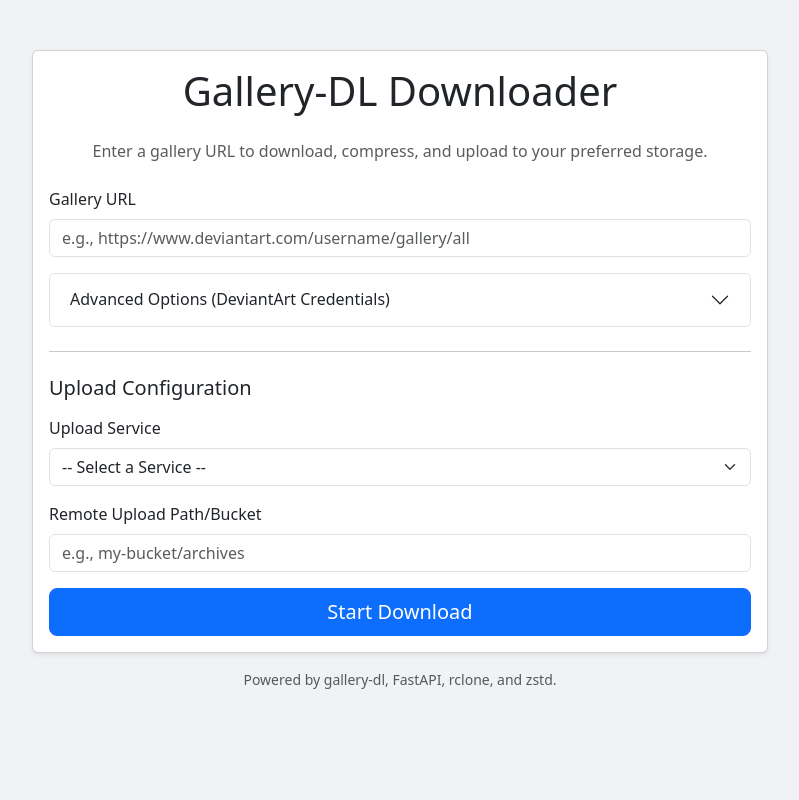
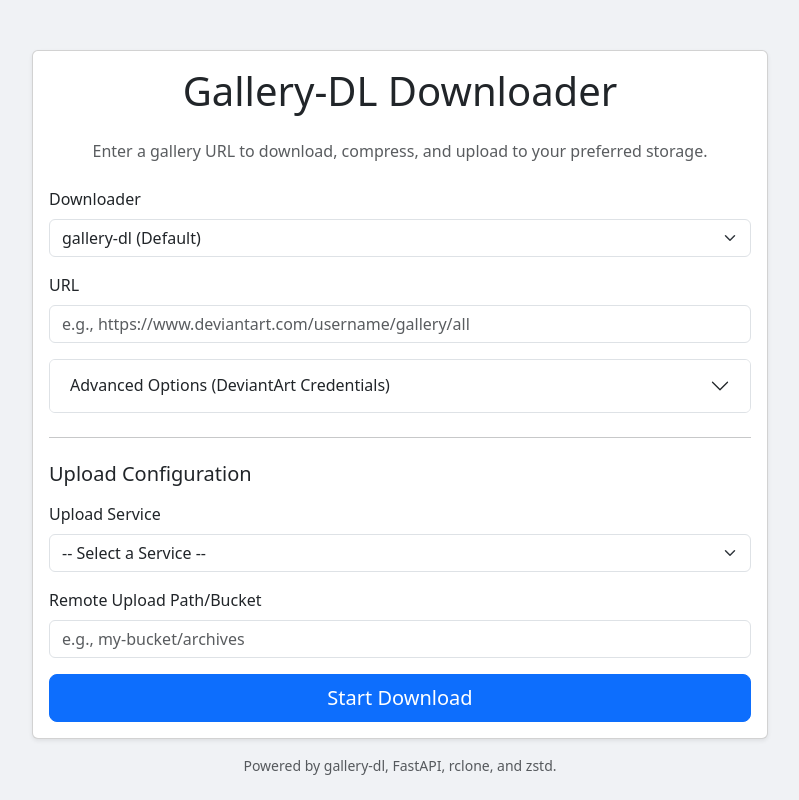
Before and after one commit to Jyf0214/web-dl-manager, a FastAPI app: page / in a window 1280 px wide. Shown: the whole page, without its empty margins (240-1039 px from the left). Run offline with FastAPI, Linux system fonts and the light colour scheme; parts of the project's set-up code (start-up, migrations or seed data) failed here and were passed over; some libraries are stand-ins or nearby versions.

Commit message:
feat: Integrate kemono-dl downloader
This commit integrates kemono-dl as a new downloader option. Users can now choose between gallery-dl and kemono-dl in the UI. A warning and disclaimer for kemono.party content has also been added.

```diff
--- a/app/main.py
+++ b/app/main.py
@@ -167,7 +167,7 @@ def create_rclone_config(task_id: str, service: str, params: dict) -> Path:
 
     return config_path
 
-async def process_download_job(task_id: str, url: str, service: str, upload_path: str, params: dict):
+async def process_download_job(task_id: str, url: str, downloader: str, service: str, upload_path: str, params: dict):
     """The main background task for a download job."""
     task_download_dir = DOWNLOADS_DIR / task_id
     task_archive_path = ARCHIVES_DIR / f"{task_id}.zst"
@@ -182,21 +182,27 @@ async def process_download_job(task_id: str, url: str, service: str, upload_path
         if params.get("auto_proxy"):
             proxy = await get_working_proxy(status_file)
 
-        gallery_dl_cmd = f"gallery-dl --verbose -D {task_download_dir}"
-        if params.get("deviantart_client_id") and params.get("deviantart_client_secret"):
-            gallery_dl_cmd += f" -o extractor.deviantart.client-id={params['deviantart_client_id']} -o extractor.deviantart.client-secret={params['deviantart_client_secret']}"
-        if proxy:
-            gallery_dl_cmd += f" --proxy {proxy}"
-        gallery_dl_cmd += f" {url}"
+        downloader = params.get("downloader", "gallery-dl")
 
-        gallery_dl_cmd_log = f"gallery-dl --verbose -D {task_download_dir}"
-        if params.get("deviantart_client_id") and params.get("deviantart_client_secret"):
-            gallery_dl_cmd_log += f" -o extractor.deviantart.client-id={params['deviantart_client_id']} -o extractor.deviantart.client-secret=****"
-        if proxy:
-            gallery_dl_cmd_log += f" --proxy {proxy}"
-        gallery_dl_cmd_log += f" {url}"
+        if downloader == "kemono-dl":
+            command = f"kemono-dl --url {url} -o {task_download_dir}"
+            command_log = command # No secrets in kemono-dl command yet
+        else: # Default to gallery-dl
+            command = f"gallery-dl --verbose -D {task_download_dir}"
+            if params.get("deviantart_client_id") and params.get("deviantart_client_secret"):
+                command += f" -o extractor.deviantart.client-id={params['deviantart_client_id']} -o extractor.deviantart.client-secret={params['deviantart_client_secret']}"
+            if proxy:
+                command += f" --proxy {proxy}"
+            command += f" {url}"
 
-        await run_command(gallery_dl_cmd, gallery_dl_cmd_log, status_file)
+            command_log = f"gallery-dl --verbose -D {task_download_dir}"
+            if params.get("deviantart_client_id") and params.get("deviantart_client_secret"):
+                command_log += f" -o extractor.deviantart.client-id={params['deviantart_client_id']} -o extractor.deviantart.client-secret=****"
+            if proxy:
+                command_log += f" --proxy {proxy}"
+            command_log += f" {url}"
+
+        await run_command(command, command_log, status_file)
 
         # 2. Compress the downloaded folder
         downloaded_folders = [d for d in task_download_dir.iterdir() if d.is_dir()]
@@ -254,6 +260,7 @@ async def get_login(request: Request):
 async def create_download_job(
     request: Request,
     url: str = Form(...),
+    downloader: str = Form('gallery-dl'),
     upload_service: str = Form(...),
     upload_path: str = Form(None),
     # WebDAV
@@ -291,7 +298,7 @@ async def create_download_job(
         raise HTTPException(status_code=400, detail="Upload Path is required for this service.")
 
     # Run the job in the background
-    asyncio.create_task(process_download_job(task_id, url, upload_service, upload_path, params))
+    asyncio.create_task(process_download_job(task_id, url, downloader, upload_service, upload_path, params))
 
     return RedirectResponse(f"/status/{task_id}", status_code=303)
 
--- a/app/requirements.txt
+++ b/app/requirements.txt
@@ -7,3 +7,8 @@ aiohttp
 aiofiles
 itsdangerous
 httpx
+beautifulsoup4==4.11.1
+Pillow==9.1.0
+requests==2.27.1
+yt_dlp==2022.4.8
+kemono-dl
--- a/app/templates/index.html
+++ b/app/templates/index.html
@@ -21,7 +21,19 @@
 
                         <form action="/download" method="post" id="download-form">
                             <div class="mb-3">
-                                <label for="url" class="form-label">Gallery URL</label>
+                                <label for="downloader" class="form-label">Downloader</label>
+                                <select class="form-select" id="downloader" name="downloader">
+                                    <option value="gallery-dl" selected>gallery-dl (Default)</option>
+                                    <option value="kemono-dl">kemono-dl (kemono.party, coomer.party)</option>
+                                </select>
+                            </div>
+
+                            <div id="kemono-warning" class="alert alert-danger" style="display: none;">
+                                <strong>Warning:</strong> The content on kemono.party and coomer.party is primarily adult-oriented. Please ensure you are of legal age and are not violating any local laws by accessing this content.
+                            </div>
+
+                            <div class="mb-3">
+                                <label for="url" class="form-label">URL</label>
                                 <input type="url" class="form-control" id="url" name="url" required placeholder="e.g., https://www.deviantart.com/username/gallery/all">
                             </div>
 
@@ -193,6 +205,20 @@
             spinner.style.display = 'inline-block';
         });
 
+        const downloaderSelect = document.getElementById('downloader');
+        const kemonoWarning = document.getElementById('kemono-warning');
+        const advancedOptions = document.getElementById('accordion-credentials');
+
+        downloaderSelect.addEventListener('change', function() {
+            if (this.value === 'kemono-dl') {
+                kemonoWarning.style.display = 'block';
+                advancedOptions.style.display = 'none';
+            } else {
+                kemonoWarning.style.display = 'none';
+                advancedOptions.style.display = 'block';
+            }
+        });
+
         // Initialize on page load
         showConfig();
 
```
